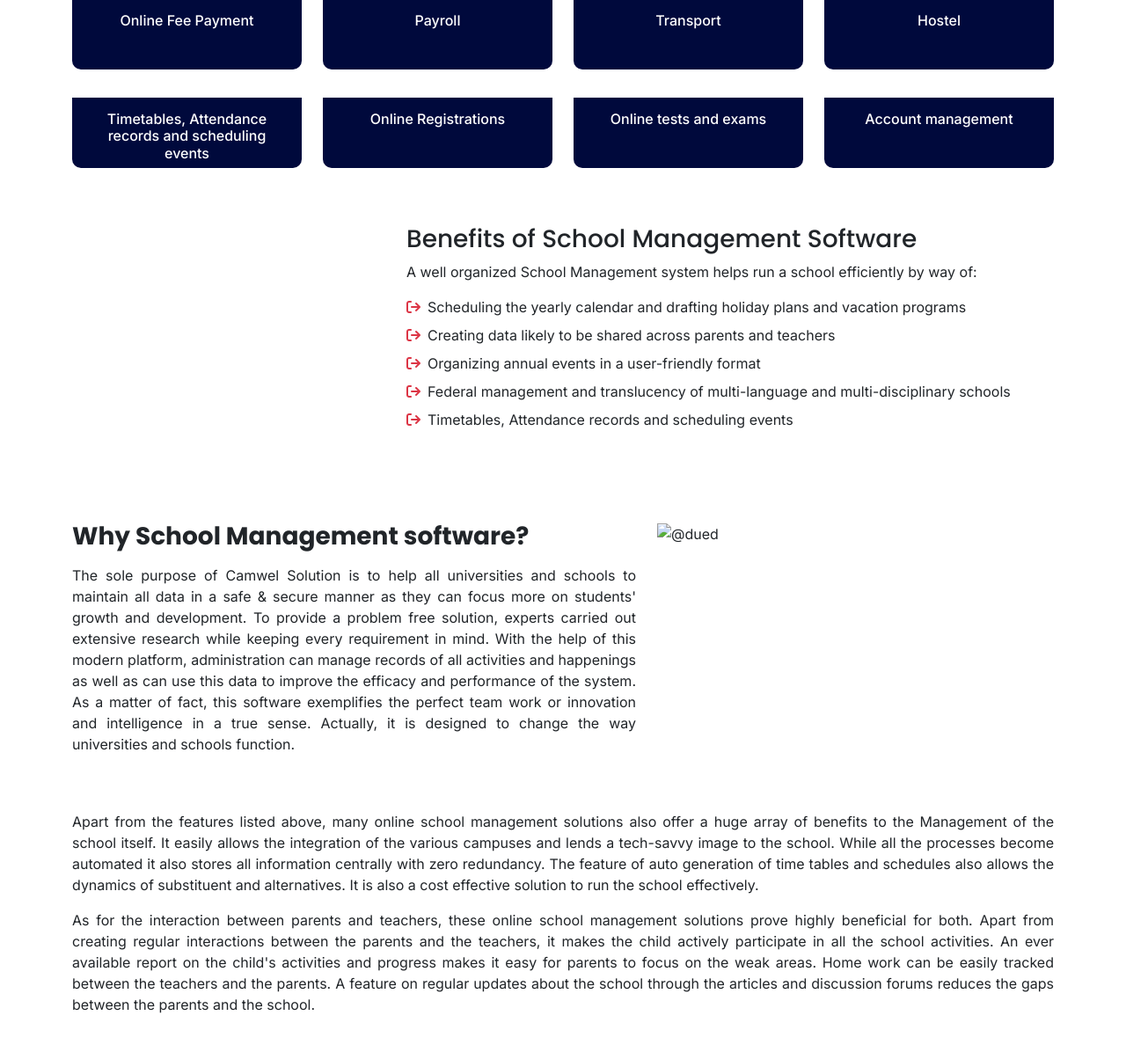
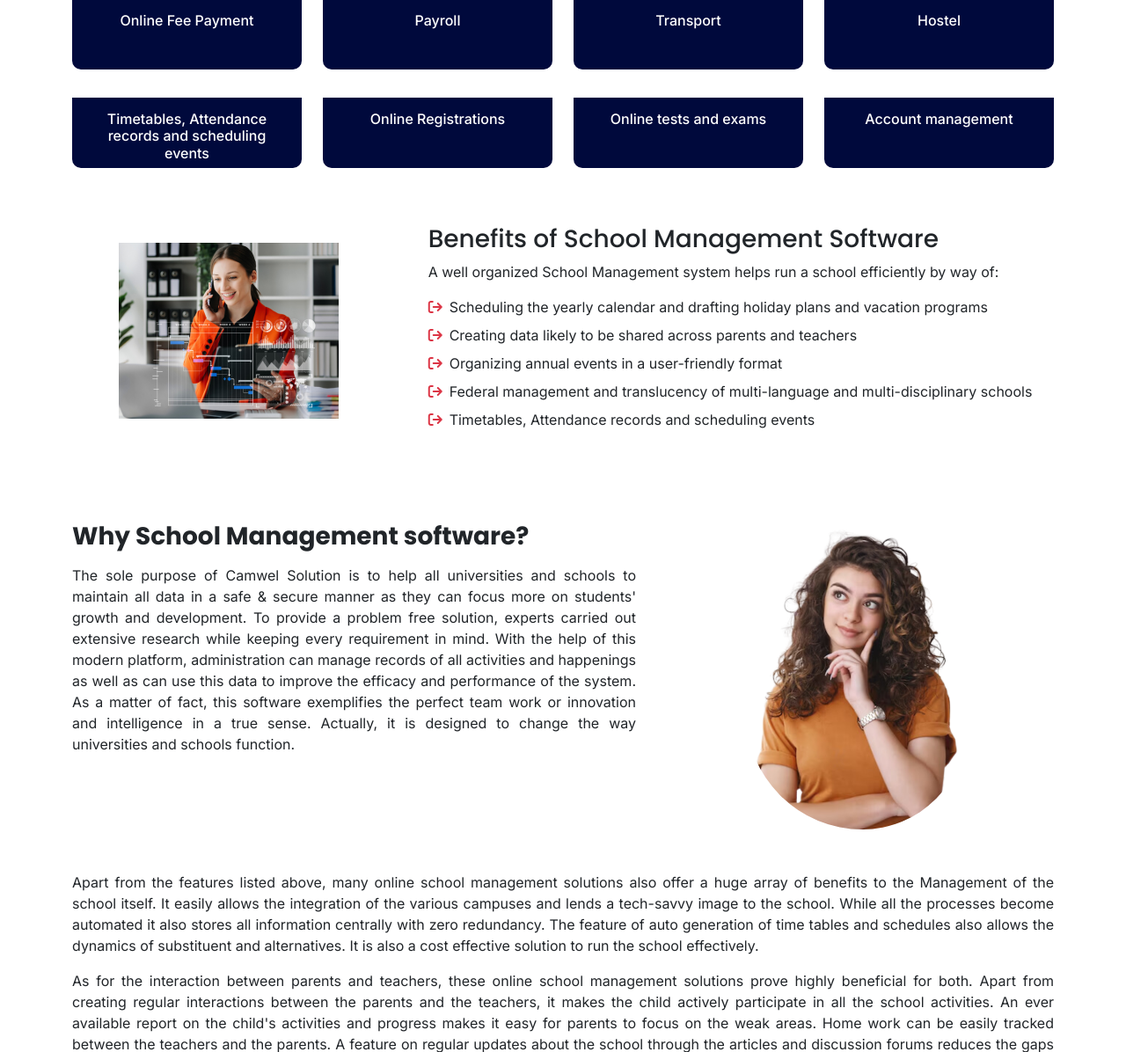
Before and after one commit to Coderlife98/Cam, a PHP site: page /school_management_software.php in a window 1280 px wide. Shown: the part 872-2068 px from the top of the page at 88% size. Run offline with PHP 8.4, Linux system fonts and the light colour scheme; some libraries are stand-ins or nearby versions.

Commit message:
committed

```diff
--- a/nbfc.php
+++ b/nbfc.php
@@ -51,8 +51,10 @@
                             and there is flexibility and transparency in their services.</p>
                     </div>
                 </div>
-                <div class="col-12 col-lg-5">
-
+                <div class="col-12 col-lg-5 d-flex justify-content-center align-items-center">
+                    <div>
+                        <img src="./assets/nbfc-right.png" alt="@dued">
+                    </div>
 
                 </div>
             </div>
--- a/school_management_software.php
+++ b/school_management_software.php
@@ -130,8 +130,12 @@
     <div class="container-fluid">
       <div class="container">
         <div class="row">
-          <div class="col-12 col-lg-4 my-2 my-lg-5"></div>
-          <div class="col-12 col-lg-8 my-2 my-lg-5">
+          <div class="col-12 col-lg-4 my-2 my-lg-5 d-flex justify-content-center align-items-center">
+            <div>
+              <img src="./assets/school-soft.png" alt="">
+            </div>
+          </div>
+          <div class="col-12 col-lg-8 my-2 my-lg-5 d-flex justify-content-center ">
             <div class="hed-ben">
               <h3 class="text-family">
                 Benefits of School Management Software
@@ -211,9 +215,9 @@
               </p>
             </div>
           </div>
-          <div class="col-12 col-lg-5 my-2 my-lg-5">
+          <div class="col-12 col-lg-5 my-2 my-lg-5 d-flex justify-content-center ">
             <div>
-              <img src="" alt="@dued" />
+              <img src="./assets/think.png" class="think-sc-img" alt="@dued" />
             </div>
           </div>
         </div>
--- a/style.css
+++ b/style.css
@@ -1816,13 +1816,11 @@ button {
     border: 1px solid rgba(255, 255, 255, 0.18);
 }
 
-.fa-angle-up{
+.fa-angle-up {
     animation: mymove 2s linear;
 }
 
-@keyframes mymove {
-
-}
+@keyframes mymove {}
 
 /* nbfc software end */
 /* chitfund start */
@@ -1909,6 +1907,10 @@ button {
 
 .high-box {
     padding: 10px 10px 10px 30px;
+}
+
+.think-sc-img{
+    border-radius: 0px 0px 133px 150px;
 }
 
 /* school management software end */
```
Also changed, not shown: assets/nbfc-right.png (added), assets/school-soft.png (added), assets/think.png (added).
